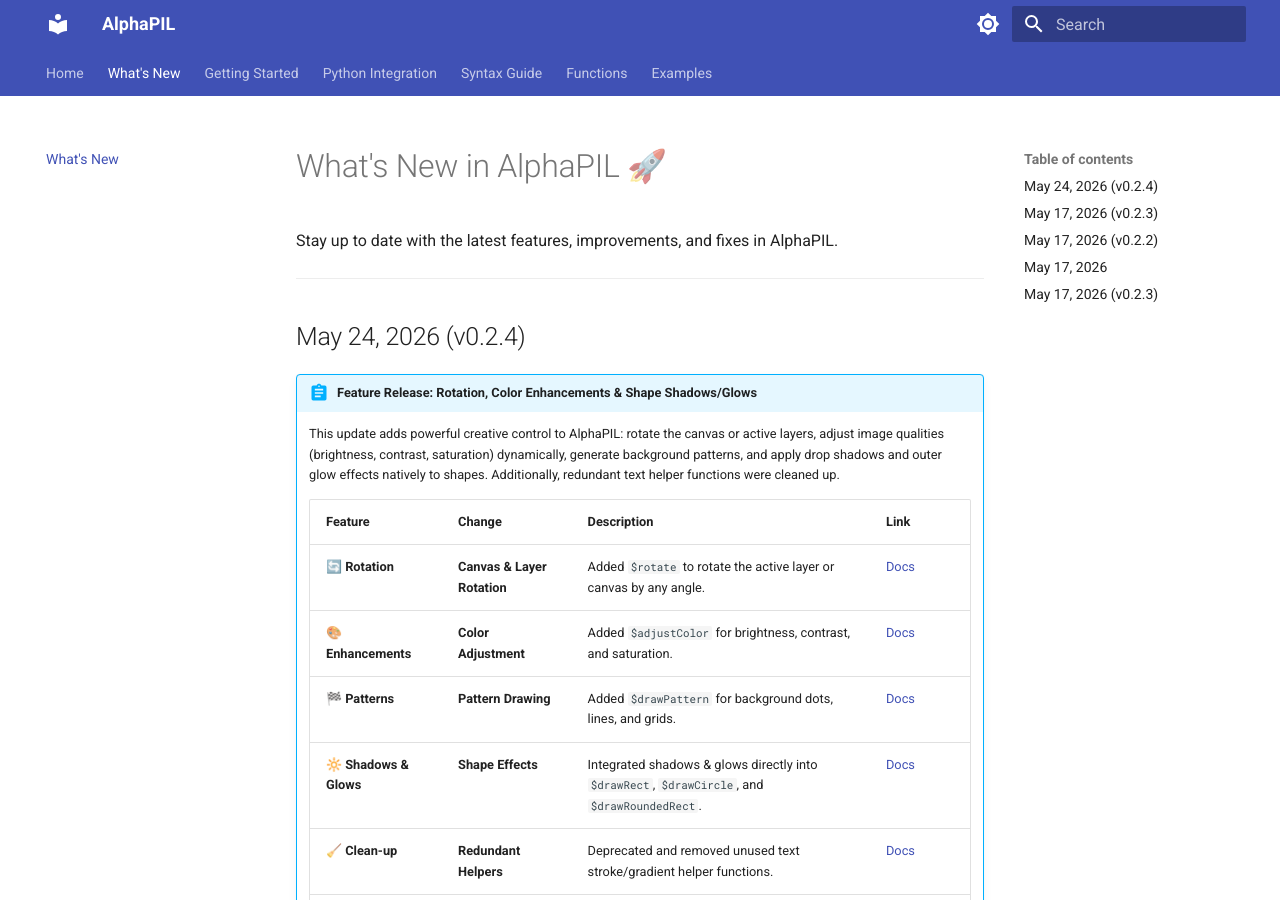
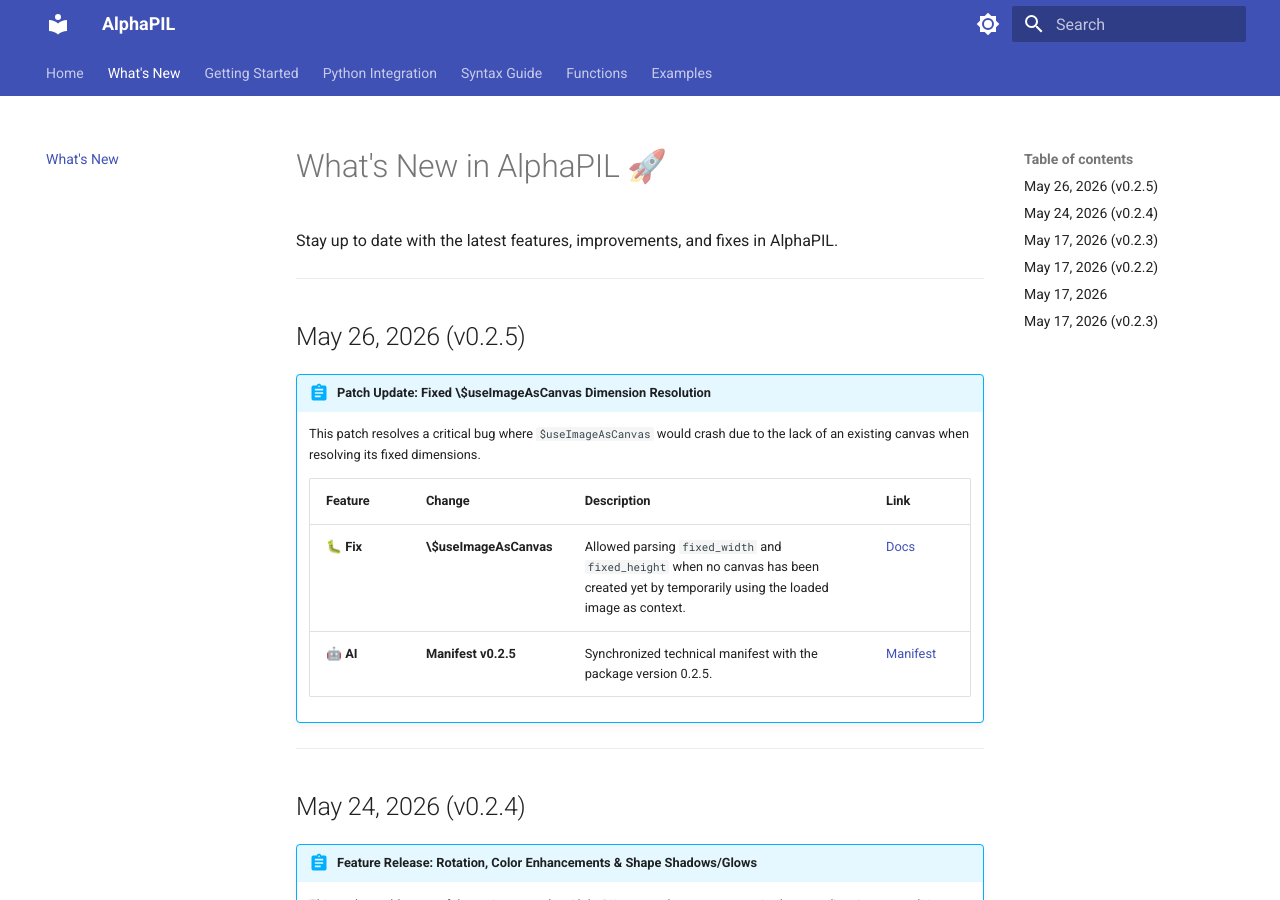
Before and after one commit to MeraLabs/alphapil, an MkDocs documentation site: the page built from docs/whats-new.md, in a window 1280 px wide and 900 px high. Built offline with MkDocs 1.6.1 and Material for MkDocs 9.7.7, drawn with Linux system fonts in a browser that asks for light colours.

Commit message:
chore: bump version to 0.2.5 and sync manifest

```diff
--- a/ALPHAPIL_MANIFEST.txt
+++ b/ALPHAPIL_MANIFEST.txt
@@ -1,4 +1,4 @@
-ALPHAPIL TECHNICAL MANIFEST (V0.2.4)
+ALPHAPIL TECHNICAL MANIFEST (V0.2.5)
 ====================================
 Guide for AI Agents to write professional AlphaPIL templates.
 
--- a/docs/whats-new.md
+++ b/docs/whats-new.md
@@ -1,6 +1,17 @@
 # What's New in AlphaPIL 🚀
 
 Stay up to date with the latest features, improvements, and fixes in AlphaPIL.
+
+---
+
+## May 26, 2026 (v0.2.5)
+!!! abstract "Patch Update: Fixed \$useImageAsCanvas Dimension Resolution"
+    This patch resolves a critical bug where `$useImageAsCanvas` would crash due to the lack of an existing canvas when resolving its fixed dimensions.
+
+    | Feature | Change | Description | Link |
+    | :--- | :--- | :--- | :--- |
+    | **🐛 Fix** | **\$useImageAsCanvas** | Allowed parsing `fixed_width` and `fixed_height` when no canvas has been created yet by temporarily using the loaded image as context. | [Docs](functions/images/useImageAsCanvas.md) |
+    | **🤖 AI** | **Manifest v0.2.5** | Synchronized technical manifest with the package version 0.2.5. | [Manifest](ALPHAPIL_MANIFEST.txt) |
 
 ---
 
--- a/pyproject.toml
+++ b/pyproject.toml
@@ -4,7 +4,7 @@ build-backend = "setuptools.build_meta"
 
 [project]
 name = "alphapil"
-version = "0.2.4"
+version = "0.2.5"
 description = "An asynchronous, template-based image generation engine"
 authors = [{name = "MeraLabs", email = "meralabs.official@gmail.com"}]
 license = "MIT"
--- a/src/alphapil/__init__.py
+++ b/src/alphapil/__init__.py
@@ -5,7 +5,7 @@ This package provides a powerful recursive parser for handling nested functions
 in image generation templates, with support for asynchronous operations.
 """
 
-__version__ = "0.2.4"
+__version__ = "0.2.5"
 __author__ = "MeraLabs"
 
 from .engine import CanvasEngine
```
